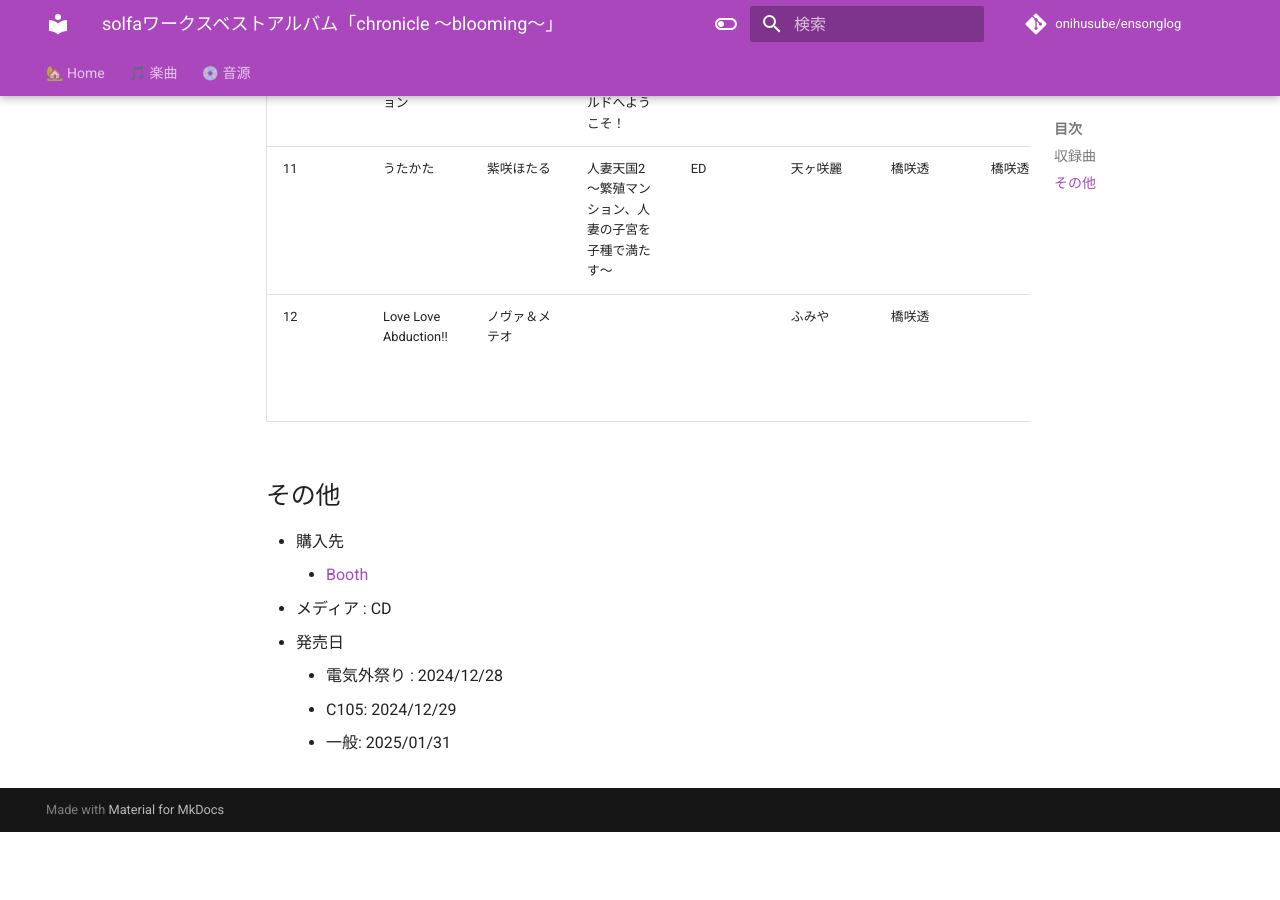
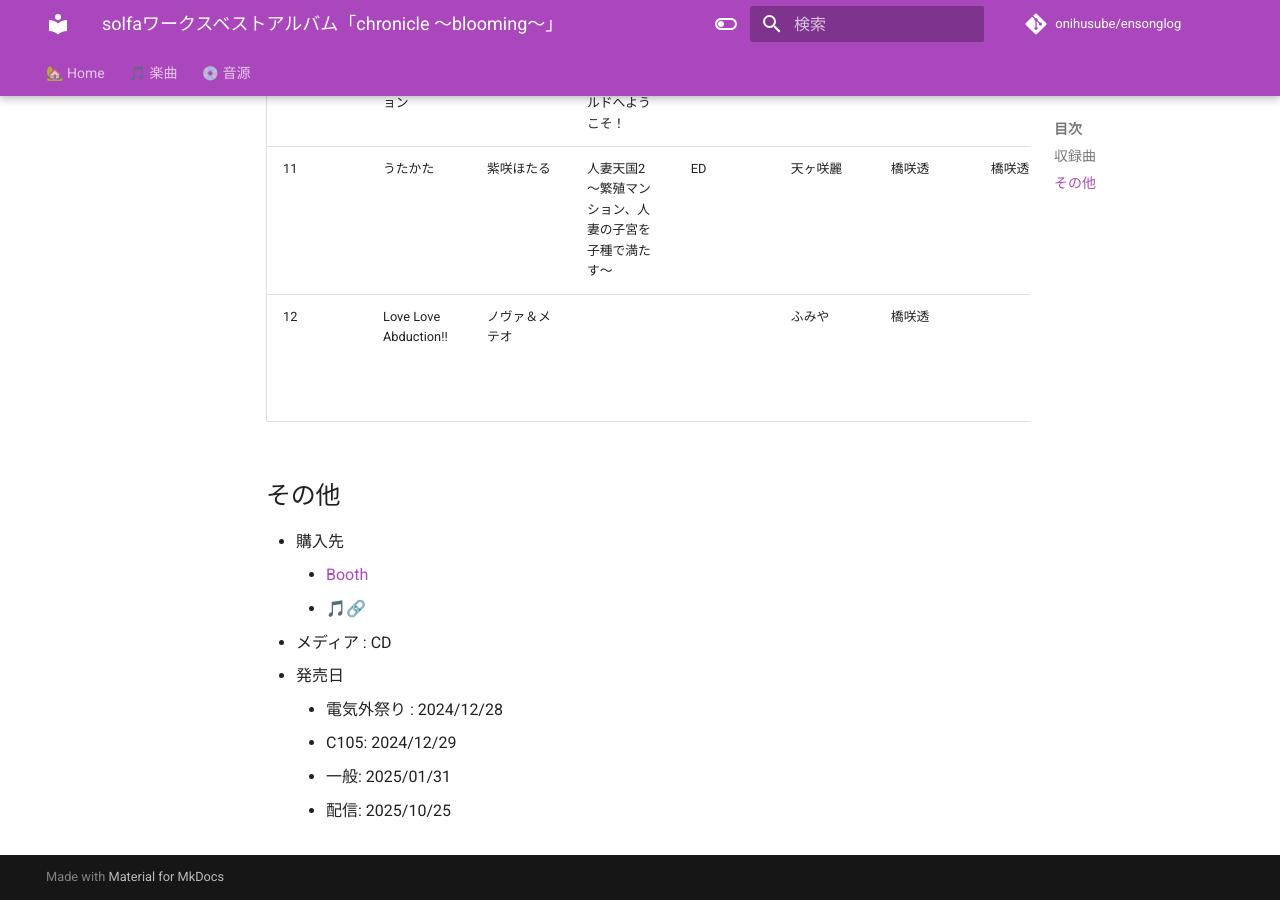
Before and after one commit to onihusube/ensonglog, an MkDocs documentation site: the page built from docs/2024/音源個別/chronicle ～blooming～.md, in a window 1280 px wide and 900 px high, scrolled down 1227 px. Built offline with MkDocs 1.6.1 and Material for MkDocs 9.7.7, drawn with Linux system fonts in a browser that asks for light colours; comment, search, counter and statistics services are not loaded; before the commit the page ends 2059 px from its top, so only the background shows below that.

Commit message:
solfaワークスベストアルバム配信リンク追加

```diff
--- a/docs/2024/音源個別/chronicle ～blooming～.md
+++ b/docs/2024/音源個別/chronicle ～blooming～.md
@@ -21,8 +21,10 @@
 
 - 購入先
      - [Booth](https://booth.pm/ja/items/6387009)
+     - [🎵🔗](https://linkco.re/Eqp2q5gX)
 - メディア : CD
 - 発売日
     - 電気外祭り : 2024/12/28
     - C105: 2024/12/29
     - 一般: 2025/01/31
+    - 配信: 2025/10/25
```
Also changed, not shown: docs/2024/音源個別/chronicle ～flowering～.md (+2 -0 lines).
